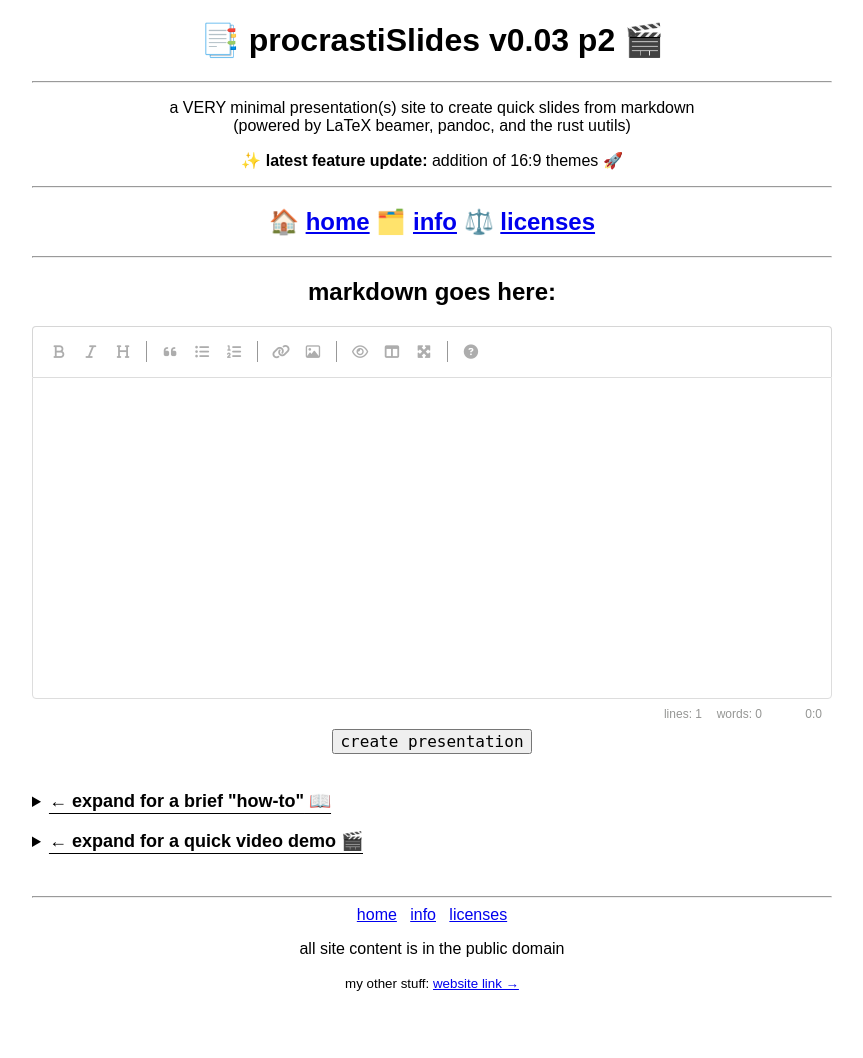
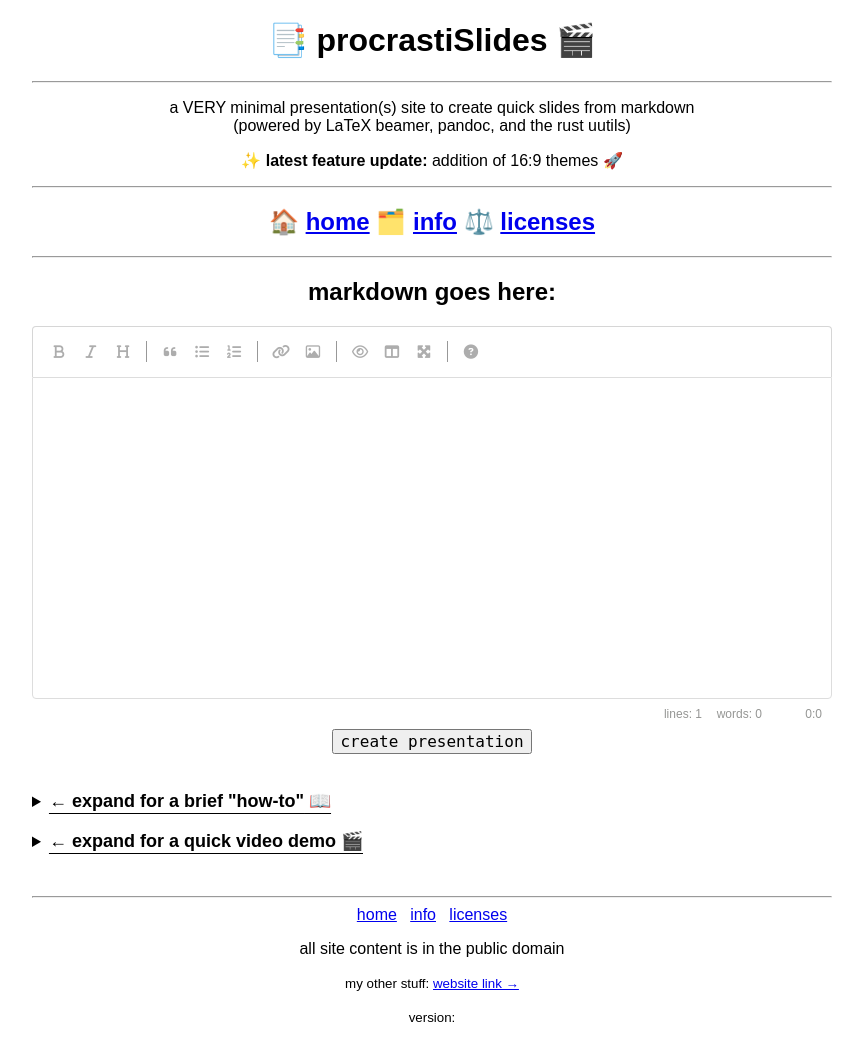
Before and after one commit to kj-sh604/procrastiSlides, a PHP site: page /index.php in a window 1280 px wide. Shown: the whole page, without its empty margins (208-1071 px from the left). Before the commit the page ends 991 px from the top, so only its background shows below. Run offline with PHP 8.4, Linux system fonts and the light colour scheme; some libraries are stand-ins or nearby versions.

Commit message:
refactor: use datever

```diff
--- a/src/includes/nav-footer.php
+++ b/src/includes/nav-footer.php
@@ -5,3 +5,4 @@
 <br>
 <p>all site content is in the public domain</p>
 <p><small>my other stuff: <a href="https://aedrielkylejavier.me/" target="_blank">website link →</a></small></p>
+<p><small>version: <?php echo file_get_contents(__DIR__ . '/../VERSION'); ?></small></p>
--- a/src/includes/procrastislides-banner.php
+++ b/src/includes/procrastislides-banner.php
@@ -1,4 +1,4 @@
 <div class=banner>
-    <h1>📑 procrastiSlides v0.03 p2 🎬</h1>
+    <h1>📑 procrastiSlides 🎬</h1>
     <hr />
 </div>
```
Also changed, not shown: README.md, 1 other file.
